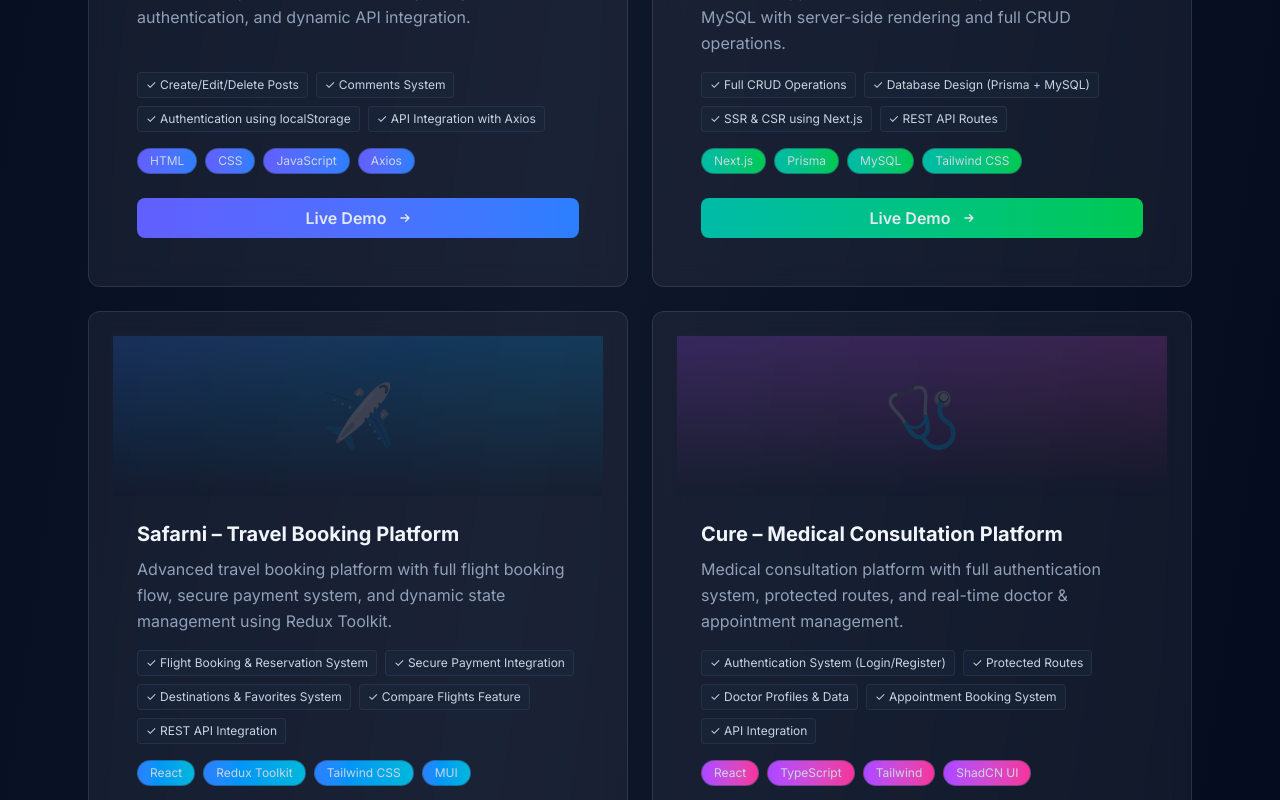
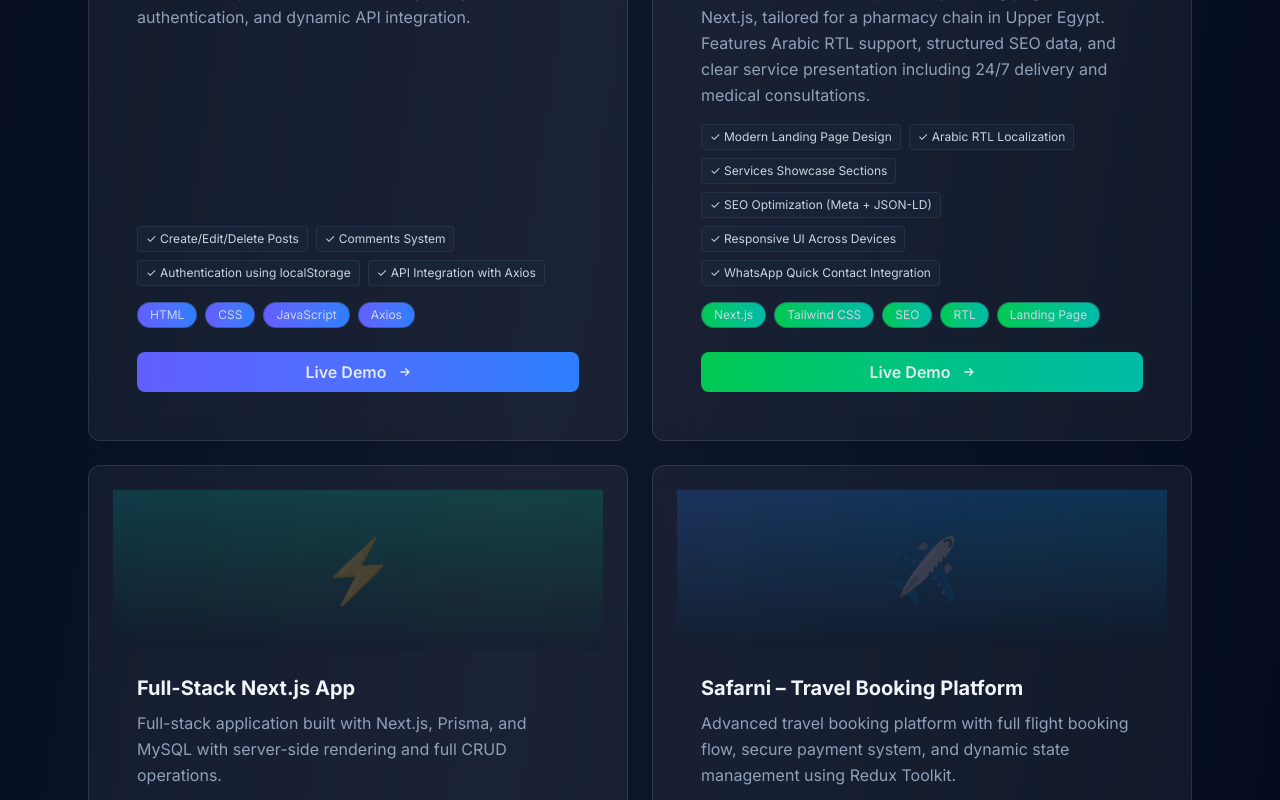
Before and after one commit to kero571-adel/Portfolio, a Next.js app: page / in a window 1280 px wide. Shown: the part 4740-5540 px from the top of the page. Built offline with nearby package versions, Linux system fonts and the light colour scheme.

Commit message:
add project

```diff
--- a/components/HeroMobile.jsx
+++ b/components/HeroMobile.jsx
@@ -141,7 +141,7 @@ export default function HeroMobile() {
           initial={{ opacity: 0, y: 20 }}
           animate={{ opacity: 1, y: 0 }}
           transition={{ duration: 0.5, delay: 0.6 }}
-          className="absolute bottom-12 flex items-center p-1 border border-white/60 bg-transparent backdrop-blur-md rounded-full z-40"
+          className="absolute bottom-12 flex items-center p-1 border border-white/60 bg-transparent backdrop-blur-md rounded-full z-70"
         >
           <motion.button
             onClick={handlePortfolioClick}
--- a/components/Projects.jsx
+++ b/components/Projects.jsx
@@ -99,7 +99,26 @@ export default function Projects() {
         "API Integration with Axios",
       ],
     },
-
+    {
+      id: 9,
+      title: "Pharmacy Landing Page",
+      description:
+      "A conversion-focused pharmacy landing page built with Next.js, tailored for a pharmacy chain in Upper Egypt. Features Arabic RTL support, structured SEO data, and clear service presentation including 24/7 delivery and medical consultations.",
+      image: "💊",
+      tags: ["Next.js", "Tailwind CSS", "SEO", "RTL", "Landing Page"],
+      category: "frontend",
+      link: "https://ourpharmacies.vercel.app/",
+      github: "#",
+      gradient: "from-green-500 to-teal-500",
+      features: [
+        "Modern Landing Page Design",
+        "Arabic RTL Localization",
+        "Services Showcase Sections",
+        "SEO Optimization (Meta + JSON-LD)",
+        "Responsive UI Across Devices",
+        "WhatsApp Quick Contact Integration",
+      ],
+    },
     {
       id: 8,
       title: "Full-Stack Next.js App",
@@ -126,7 +145,7 @@ export default function Projects() {
       image: "✈️",
       tags: ["React", "Redux Toolkit", "Tailwind CSS", "MUI"],
       category: "frontend",
-      link: "#",
+      link: "https://r7-react-safarni.vercel.app/",
       github: "#",
       gradient: "from-blue-500 to-cyan-500",
       features: [
@@ -138,25 +157,25 @@ export default function Projects() {
       ],
     },
 
-    {
-      id: 2,
-      title: "Cure – Medical Consultation Platform",
-      description:
-        "Medical consultation platform with full authentication system, protected routes, and real-time doctor & appointment management.",
-      image: "🩺",
-      tags: ["React", "TypeScript", "Tailwind", "ShadCN UI"],
-      category: "frontend",
-      link: "#",
-      github: "#",
-      gradient: "from-purple-500 to-pink-500",
-      features: [
-        "Authentication System (Login/Register)",
-        "Protected Routes",
-        "Doctor Profiles & Data",
-        "Appointment Booking System",
-        "API Integration",
-      ],
-    },
+    // {
+    //   id: 2,
+    //   title: "Cure – Medical Consultation Platform",
+    //   description:
+    //     "Medical consultation platform with full authentication system, protected routes, and real-time doctor & appointment management.",
+    //   image: "🩺",
+    //   tags: ["React", "TypeScript", "Tailwind", "ShadCN UI"],
+    //   category: "frontend",
+    //   link: "#",
+    //   github: "#",
+    //   gradient: "from-purple-500 to-pink-500",
+    //   features: [
+    //     "Authentication System (Login/Register)",
+    //     "Protected Routes",
+    //     "Doctor Profiles & Data",
+    //     "Appointment Booking System",
+    //     "API Integration",
+    //   ],
+    // },
   ];
 
   const containerVariants = {
@@ -269,7 +288,7 @@ export default function Projects() {
 
                 {/* Action Buttons */}
                 <div className="flex gap-3">
-                  {project.id !== 1 && project.id !== 2 && (
+                  { project.id !== 8 && (
                     <motion.a
                       href={project.link}
                       target="_blank"
```
